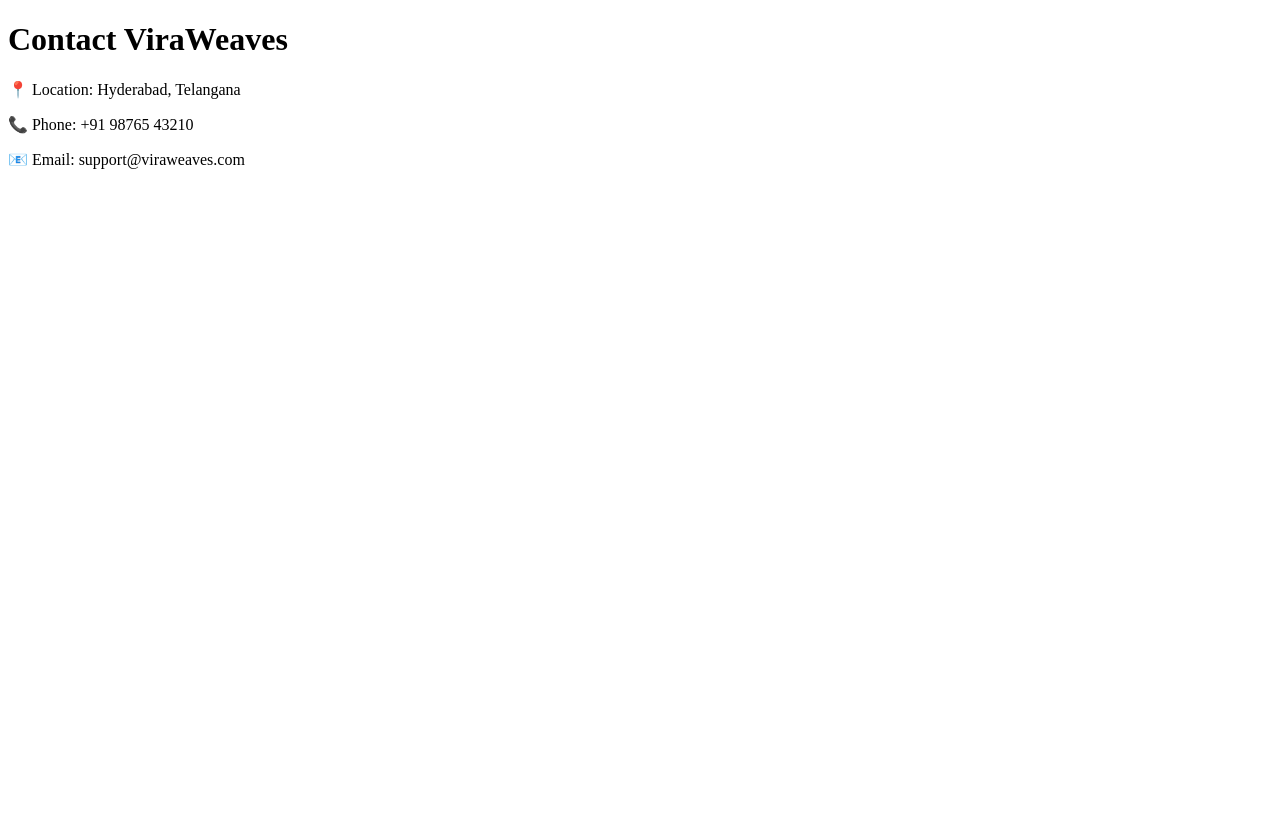
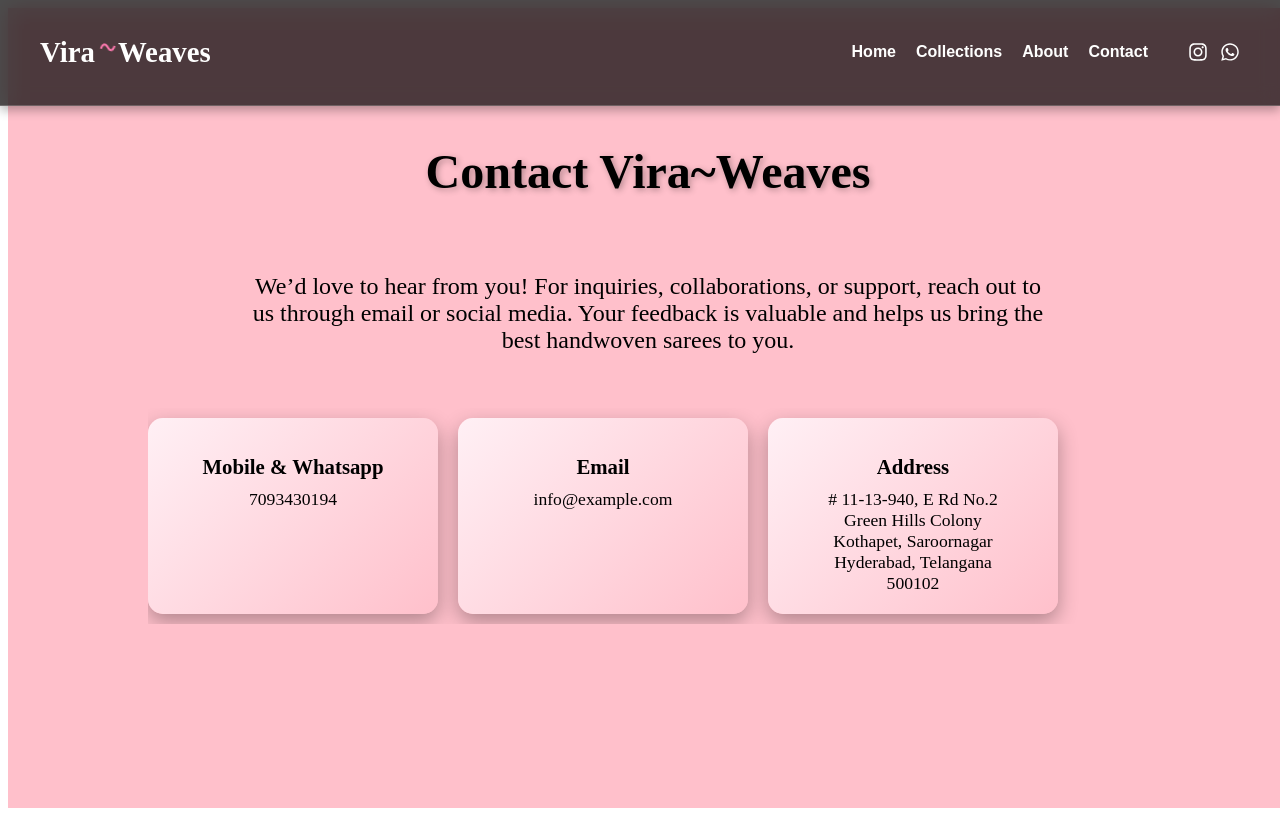
Before and after one commit to askgoud103-blip/viraweaves, a Next.js app: page /contact in a window 1280 px wide. Built offline with nearby package versions, Linux system fonts and the light colour scheme.

Commit message:
Updated Contact page with super styled horizontal scrollable cards

```diff
--- a/app/contact/page.tsx
+++ b/app/contact/page.tsx
@@ -1,11 +1,93 @@
-export default function Contact() {
+"use client";
+
+import Navbar from "../components/Navbar";
+
+export default function ContactPage() {
+  const contactInfo = [
+    { title: "Mobile & Whatsapp", value: "7093430194" },
+    { title: "Email", value: "info@example.com" },
+    { title: "Address", value: "# 11-13-940, E Rd No.2\nGreen Hills Colony\nKothapet, Saroornagar\nHyderabad, Telangana\n500102" },
+  ];
+
   return (
-    <main className="px-10 py-32">
-      <h1 className="text-4xl font-bold text-yellow-400 mb-6">Contact ViraWeaves</h1>
+    <div style={{ width: "100vw", minHeight: "100vh", backgroundColor: "#ffc0cb" }}>
+      {/* Navbar */}
+      <Navbar />
 
-      <p className="text-lg mb-4">📍 Location: Hyderabad, Telangana</p>
-      <p className="text-lg mb-4">📞 Phone: +91 98765 43210</p>
-      <p className="text-lg mb-4">📧 Email: support@viraweaves.com</p>
-    </main>
+      <div
+        style={{
+          display: "flex",
+          flexDirection: "column",
+          justifyContent: "center",
+          alignItems: "center",
+          textAlign: "center",
+          minHeight: "calc(100vh - 80px)",
+          padding: "20px",
+          boxSizing: "border-box",
+          gap: "30px",
+        }}
+      >
+        {/* Page Title */}
+        <h1
+          style={{
+            fontSize: "3rem",
+            color: "black",
+            marginBottom: "20px",
+            textShadow: "2px 2px 6px rgba(0,0,0,0.3)",
+          }}
+        >
+          Contact Vira~Weaves
+        </h1>
+
+        {/* Intro Text */}
+        <p style={{ fontSize: "1.5rem", color: "black", maxWidth: "800px" }}>
+          We’d love to hear from you! For inquiries, collaborations, or support, reach out to us
+          through email or social media. Your feedback is valuable and helps us bring the best
+          handwoven sarees to you.
+        </p>
+
+        {/* Horizontal Scrollable Contact Cards */}
+        <div
+          style={{
+            display: "flex",
+            flexDirection: "row",
+            gap: "20px",
+            overflowX: "auto",
+            padding: "10px 0",
+            width: "100%",
+            maxWidth: "1000px",
+          }}
+        >
+          {contactInfo.map((info, idx) => (
+            <div
+              key={idx}
+              style={{
+                background: "linear-gradient(135deg, #fff0f5, #ffc0cb)",
+                borderRadius: "15px",
+                padding: "20px",
+                boxShadow: "0 8px 20px rgba(0,0,0,0.3)",
+                minWidth: "250px",
+                maxWidth: "300px",
+                textAlign: "center",
+                flexShrink: 0,
+                transition: "transform 0.3s, box-shadow 0.3s",
+                cursor: "pointer",
+              }}
+              onMouseEnter={(e) => {
+                e.currentTarget.style.transform = "scale(1.05)";
+                e.currentTarget.style.boxShadow = "0 12px 25px rgba(0,0,0,0.4)";
+              }}
+              onMouseLeave={(e) => {
+                e.currentTarget.style.transform = "scale(1)";
+                e.currentTarget.style.boxShadow = "0 8px 20px rgba(0,0,0,0.3)";
+              }}
+            >
+              <h2 style={{ fontSize: "1.3rem", fontWeight: "600", marginBottom: "10px" }}>{info.title}</h2>
+              <p style={{ whiteSpace: "pre-line", fontSize: "1.1rem", color: "black", margin: 0 }}>{info.value}</p>
+            </div>
+          ))}
+        </div>
+      </div>
+    </div>
   );
 }
```
Also changed, not shown: app/about/page.tsx (+32 -8 lines).
